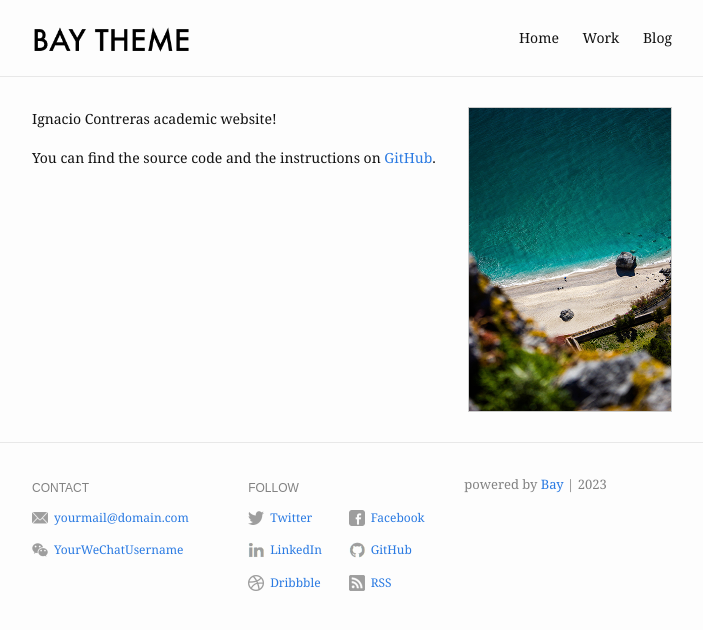
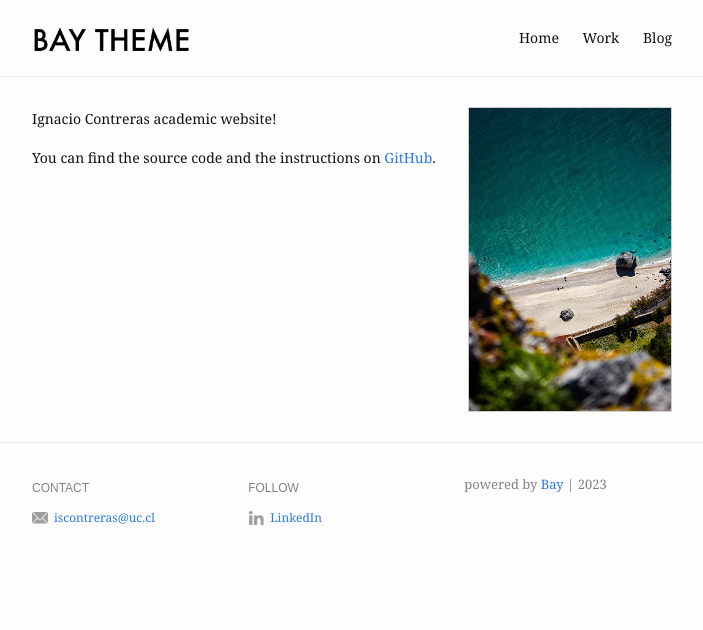
Before and after one commit to ignacontreras/ignacontreras.github.io, a Jekyll site: the page built from index.md, in a window 1280 px wide. Shown: the top 630 px of the page, without its empty margins (288-991 px from the left). Built offline with Jekyll 4.4.1, drawn with Linux system fonts in a browser that asks for light colours.

Commit message:
Update _config.yml

```diff
--- a/_config.yml
+++ b/_config.yml
@@ -20,25 +20,11 @@ footer:
   show_powered_by: true
   contact:
     - name: Email
-      value: yourmail@domain.com
-      link: mailto:yourmail@domain.com
-    - name: WeChat
-      value: YourWeChatUsername
-      link: "#"
+      value: iscontreras@uc.cl
+      link: mailto:iscontreras@uc.cl
   follow:
-    - name: Twitter
-      link: http://twitter.com/YourTwitterUsername
-      username: "@YourTwitterUsername"
-    - name: Facebook
-      link: http://facebook.com/YourFacebookUsername
     - name: LinkedIn
-      link: http://linkedin.com/in/YourLinkedInUsername
-    - name: GitHub
-      link: http://github.com/YourGitHubUsername
-    - name: Dribbble
-      link: https://dribbble.com/YourDribbbleUsername
-    - name: RSS
-      link: /feed.xml
+      link: https://www.linkedin.com/in/ignacio-contreras-z%C3%BA%C3%B1iga/
 
 # Build settings
 markdown: kramdown
```
